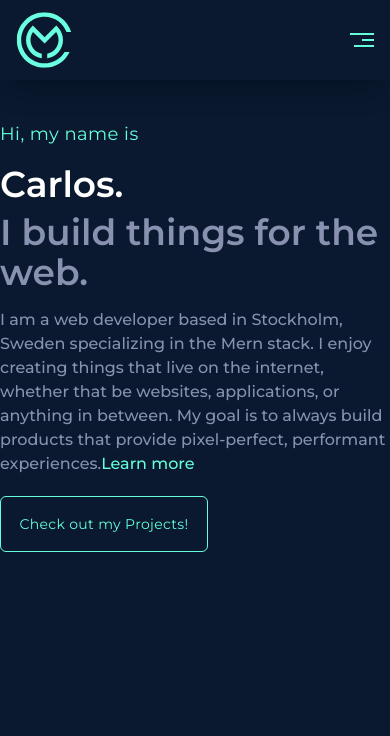
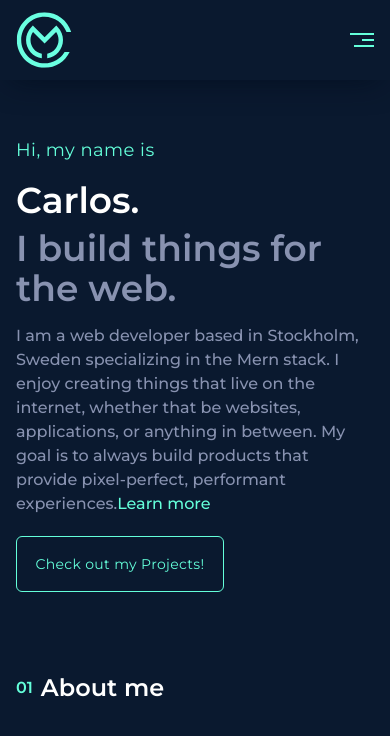
Before and after one commit to DigitalPotential/carlos-portfolio-v1, a Next.js app: page / in a window 390 px wide. Shown: the top 736 px of the page. Built offline with nearby package versions, Linux system fonts and the light colour scheme; a web font is replaced by a local one.

Commit message:
feat: positioned About section

```diff
--- a/app/page.tsx
+++ b/app/page.tsx
@@ -5,7 +5,7 @@ import LeftSide from "@/components/LeftSide";
 import RightSide from "@/components/RightSide";
 import { motion } from 'framer-motion'
 import Banner from "@/components/Banner";
-import { use } from "react";
+import About from "@/components/About";
 
 
 export default function Home() {
@@ -20,9 +20,9 @@ export default function Home() {
                 className="hidden lg:inline-flex w-32 h-full fixed left-0 bottom-0">
                     <LeftSide />
                 </motion.div>
-                <div className="h-[88vh] w-full mx-auto lg:flex items-center gap-20 justify-between">
+                <div className="h-[88vh] w-full mx-auto p-4">
                    <Banner />
-                   {/* About */}
+                   <About />
                    {/* Experience */}
                    {/* Projects */}
                    {/* Archive */}
--- a/components/About.tsx
+++ b/components/About.tsx
@@ -2,7 +2,7 @@ import SectionTitle from "./SectionTitle"
 const About = () => {
   return (
     <section id="about"
-    className="max-w-container-Small mx-auto py-10 lgl:py-32 flex flex-col gap-8">
+    className="max-w-containerSmall mx-auto py-10 lgl:py-32 flex flex-col gap-8">
         <SectionTitle title="About me" titleNo="01" />
     </section>
   )
--- a/components/SectionTitle.tsx
+++ b/components/SectionTitle.tsx
@@ -7,7 +7,7 @@ interface Props {
 
 const SectionTitle = ({title, titleNo}: Props) => {
   return (
-    <h2 className='font-titleFont text-2xl font-semibold flex items-center'>
+    <h2 className='font-titleFont text-white text-2xl font-semibold flex items-center'>
         <span className='text-base md:text-lg text-textGreen mr-2'>
             {titleNo}
         </span>
```
